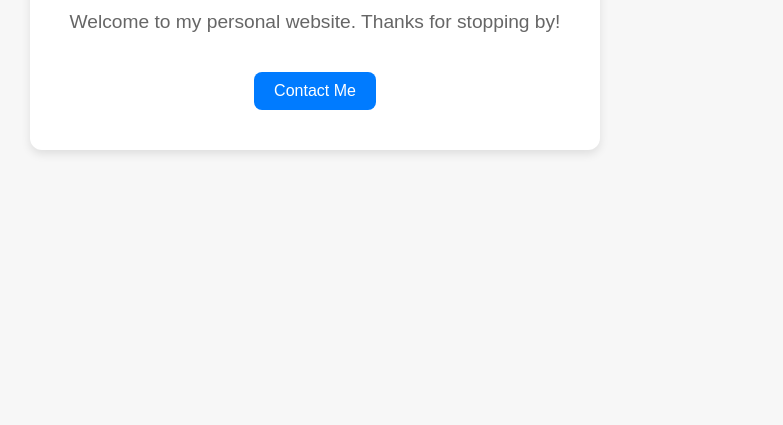
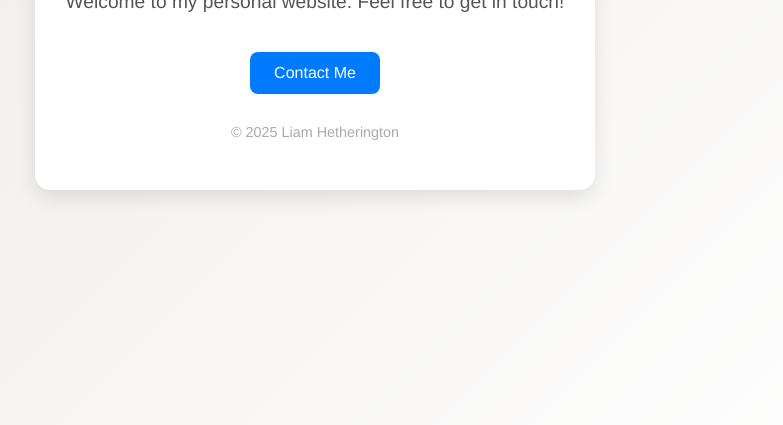
Before and after one commit to Malakesher/personal_site, a plain HTML site: page index.html in a window 1280 px wide. Shown: the part 375-800 px from the top of the page, without its empty margins (325-1108 px from the left). Drawn offline with Linux system fonts and the light colour scheme.

Commit message:
Update index.html

```diff
--- a/index.html
+++ b/index.html
@@ -3,54 +3,66 @@
 <head>
     <meta charset="UTF-8">
     <meta name="viewport" content="width=device-width, initial-scale=1.0">
-    <title>Welcome to My Website</title>
+    <title>Liam Hetherington | Personal Website</title>
     <style>
         body {
-            font-family: Arial, sans-serif;
-            background-color: #f7f7f7;
+            font-family: 'Helvetica Neue', Arial, sans-serif;
+            background: linear-gradient(135deg, #ece9e6, #ffffff);
             margin: 0;
             padding: 0;
+            height: 100vh;
             display: flex;
-            min-height: 100vh;
+            align-items: center;
             justify-content: center;
-            align-items: center;
             text-align: center;
+            color: #333;
         }
         .container {
             background: white;
-            padding: 40px;
-            border-radius: 12px;
-            box-shadow: 0 4px 10px rgba(0,0,0,0.1);
+            padding: 50px 30px;
+            border-radius: 15px;
+            box-shadow: 0 8px 20px rgba(0,0,0,0.1);
+            max-width: 500px;
+            width: 90%;
         }
         h1 {
-            margin-top: 0;
+            margin-bottom: 10px;
             font-size: 2.5em;
-            color: #333;
         }
         p {
+            margin-top: 0;
             font-size: 1.2em;
-            color: #666;
+            color: #555;
         }
-        a {
+        a.button {
             display: inline-block;
             margin-top: 20px;
+            padding: 12px 24px;
+            font-size: 1em;
+            color: #fff;
+            background-color: #007bff;
+            border-radius: 8px;
             text-decoration: none;
-            background-color: #007bff;
-            color: white;
-            padding: 10px 20px;
-            border-radius: 8px;
-            transition: background-color 0.3s;
+            transition: background-color 0.3s ease;
         }
-        a:hover {
+        a.button:hover {
             background-color: #0056b3;
+        }
+        footer {
+            margin-top: 30px;
+            font-size: 0.9em;
+            color: #aaa;
         }
     </style>
 </head>
 <body>
     <div class="container">
-        <h1>Hello, I'm Liam!</h1>
-        <p>Welcome to my personal website. Thanks for stopping by!</p>
-        <a href="mailto: enquires@liamhetherington.co.uk">Contact Me</a>
+        <h1>Liam Hetherington</h1>
+        <p>Welcome to my personal website. Feel free to get in touch!</p>
+        <a class="button" href="mailto:enquiries@liamhetherington.co.uk">Contact Me</a>
+        <footer>
+            &copy; 2025 Liam Hetherington
+        </footer>
     </div>
 </body>
 </html>
```
